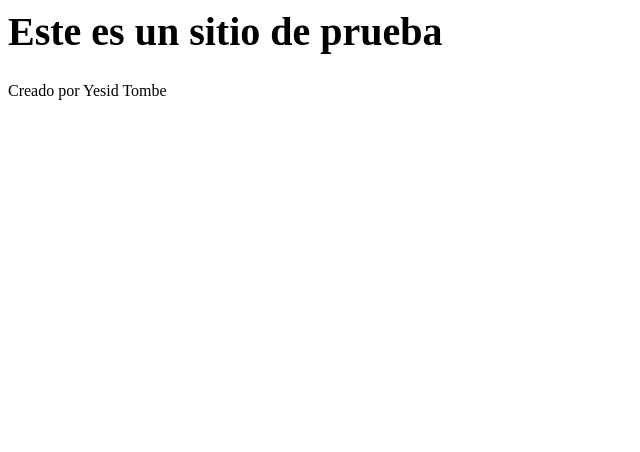
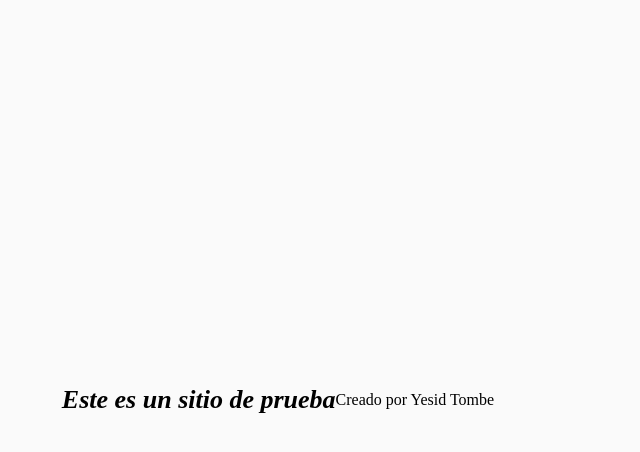
Before and after one commit to Yesidtombe/yesidtombe.github.io, a plain HTML site: page index.html in a window 1280 px wide. Shown: the whole page, without its empty margins (0-640 px from the left). Drawn offline with Linux system fonts and the light colour scheme.

Commit message:
update css 3

```diff
--- a/estilo.css
+++ b/estilo.css
@@ -1,8 +1,18 @@
 h1 {
-    font-size: 40px;
+    font-size: 26px;
+    font-style: italic;
 }
 
 .container{
     display: flex;
     align-items: center;
 }
+
+body {
+    display: flex;
+    align-items: center;
+    justify-content: center;
+    width: 500px;
+    background: #fafafa;
+    padding: 20px;
+}
```
